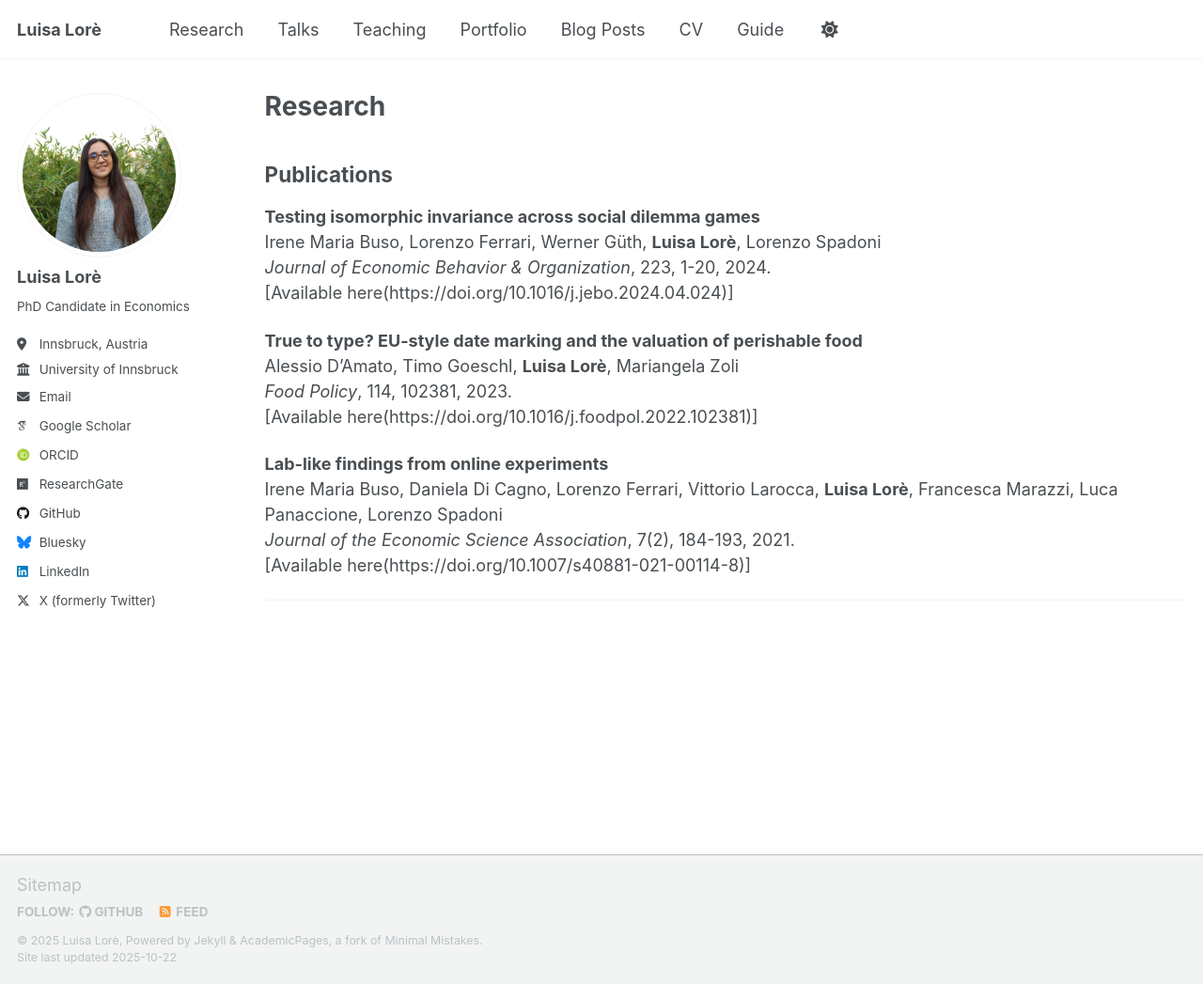
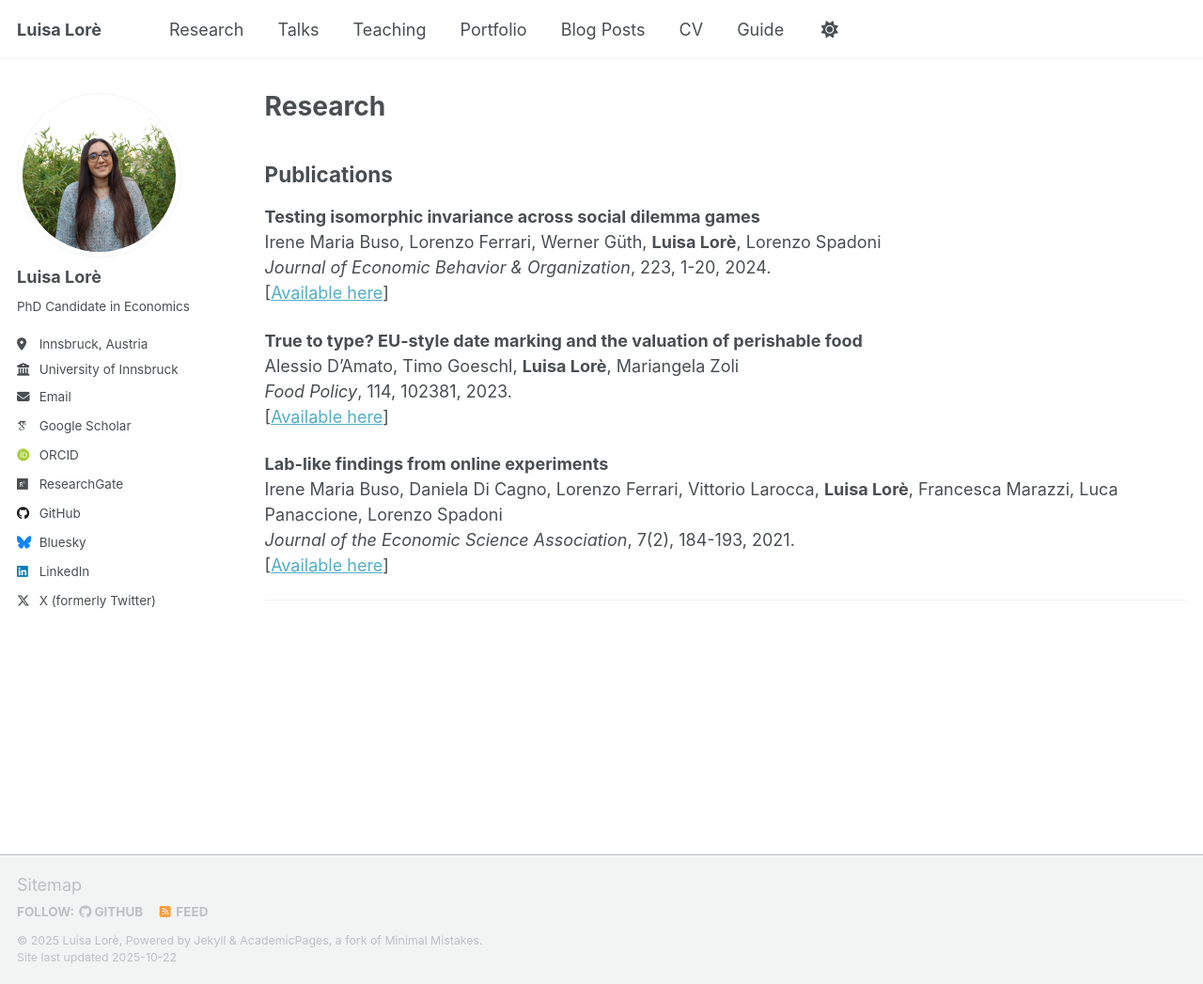
Before and after one commit to LuisaLore/luisalore, a Jekyll site: the page built from _pages/research.md, in a window 1280 px wide and 1047 px high. Shown: the whole window at 94% size. Built offline with Jekyll 4.4.1, drawn with Linux system fonts in a browser that asks for light colours; some web fonts are replaced; a script that is not in the unit is left out.

Commit message:
Update research.md

```diff
--- a/_pages/research.md
+++ b/_pages/research.md
@@ -17,17 +20,17 @@ author_profile: true
 **Testing isomorphic invariance across social dilemma games**
 Irene Maria Buso, Lorenzo Ferrari, Werner Güth, **Luisa Lorè**, Lorenzo Spadoni
 *Journal of Economic Behavior & Organization*, 223, 1-20, 2024.
-[Available here(https://doi.org/10.1016/j.jebo.2024.04.024)]
+[[Available here](https://doi.org/10.1016/j.jebo.2024.04.024)]
 
 **True to type? EU-style date marking and the valuation of perishable food**
 Alessio D'Amato, Timo Goeschl, **Luisa Lorè**, Mariangela Zoli
 *Food Policy*, 114, 102381, 2023.
-[Available here(https://doi.org/10.1016/j.foodpol.2022.102381)]
+[[Available here](https://doi.org/10.1016/j.foodpol.2022.102381)]
 
 **Lab-like findings from online experiments**
 Irene Maria Buso, Daniela Di Cagno, Lorenzo Ferrari, Vittorio Larocca, **Luisa Lorè**, Francesca Marazzi, Luca Panaccione, Lorenzo Spadoni
 *Journal of the Economic Science Association*, 7(2), 184-193, 2021.
-[Available here(https://doi.org/10.1007/s40881-021-00114-8)]
+[[Available here](https://doi.org/10.1007/s40881-021-00114-8)]
 
 ---
 
```
Also changed, not shown: other parts of _pages/research.md (+3 -0 lines).
